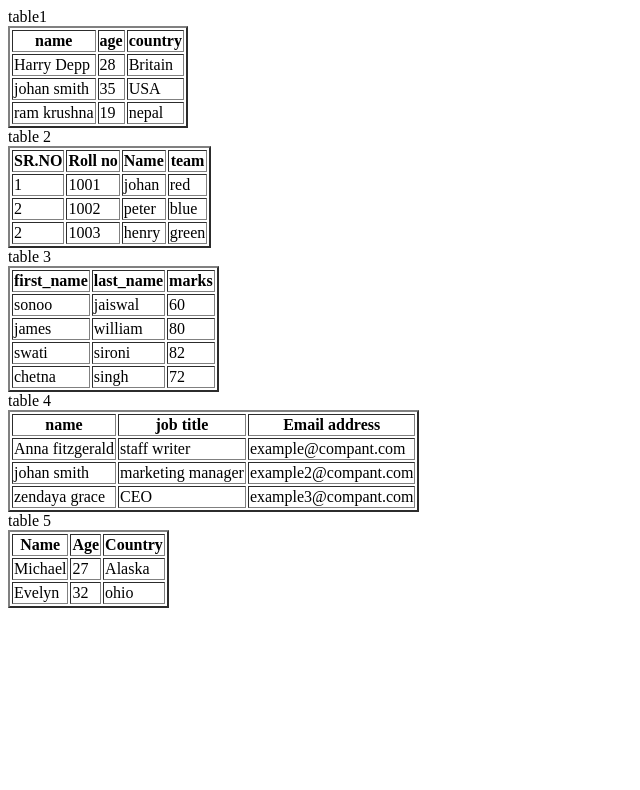
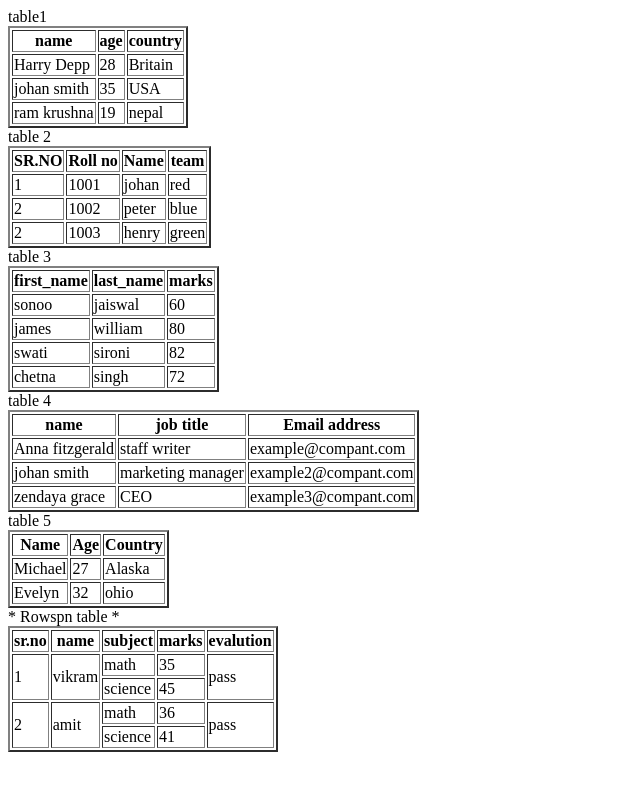
Before and after one commit to SAURABHSHINDE1/Daily-task, a plain HTML site: page table.html in a window 1280 px wide. Shown: the whole page, without its empty margins (0-640 px from the left). Drawn offline with Linux system fonts and the light colour scheme.

Commit message:
updated 20_05_2024

```diff
--- a/table.html
+++ b/table.html
@@ -133,5 +133,42 @@
             <td>ohio</td>
         </tr>
      </table>
+
+
+
+     * Rowspn table *
+
+     <table border="2px">
+        <tr>
+            <th>sr.no</th>
+            <th>name</th>
+            <th>subject</th>
+            <th>marks</th>
+            <th>evalution</th>
+        </tr>
+        <tr>
+            <td rowspan="2">1</td>
+            <td rowspan="2">vikram</td>
+            <td>math</td>
+            <td>35</td>
+            <td rowspan="2">pass</td>
+        </tr>
+        <tr>
+            <td>science</td>
+            <td>45</td>
+        </tr>
+        <tr>
+            <td rowspan="2">2</td>
+            <td rowspan="2">amit</td>
+            <td>math</td>
+            <td>36</td>
+            <td rowspan="2">pass</td>
+        </tr>
+        <tr>
+            <td>science </td>
+            <td>41</td>
+        </tr>
+
+     </table>
 </body>
 </html>
```
